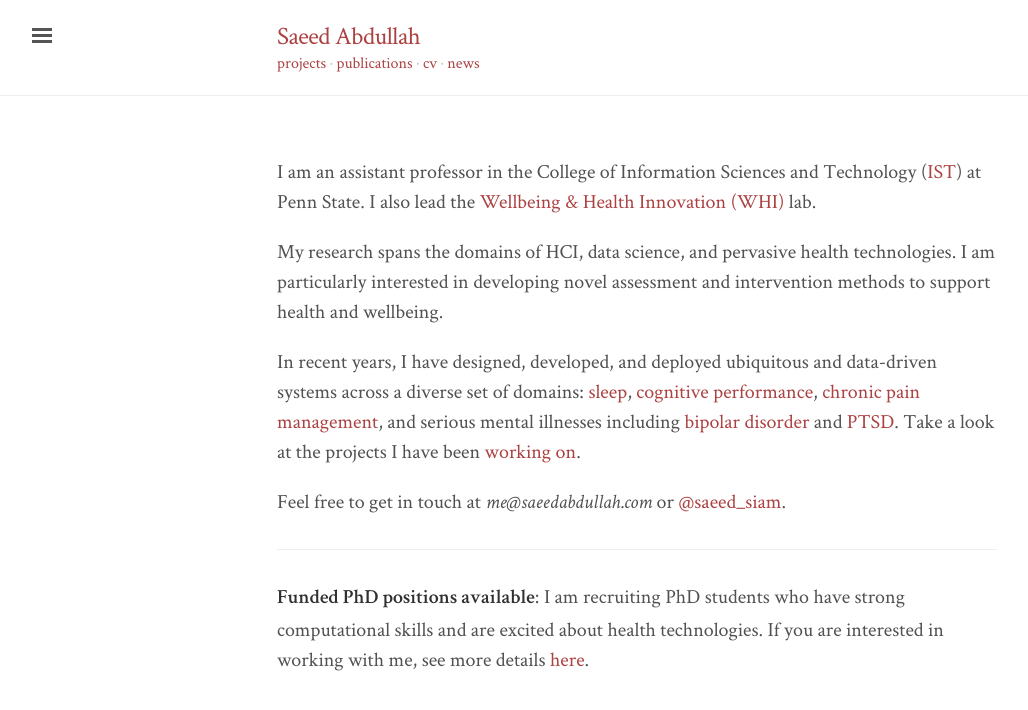
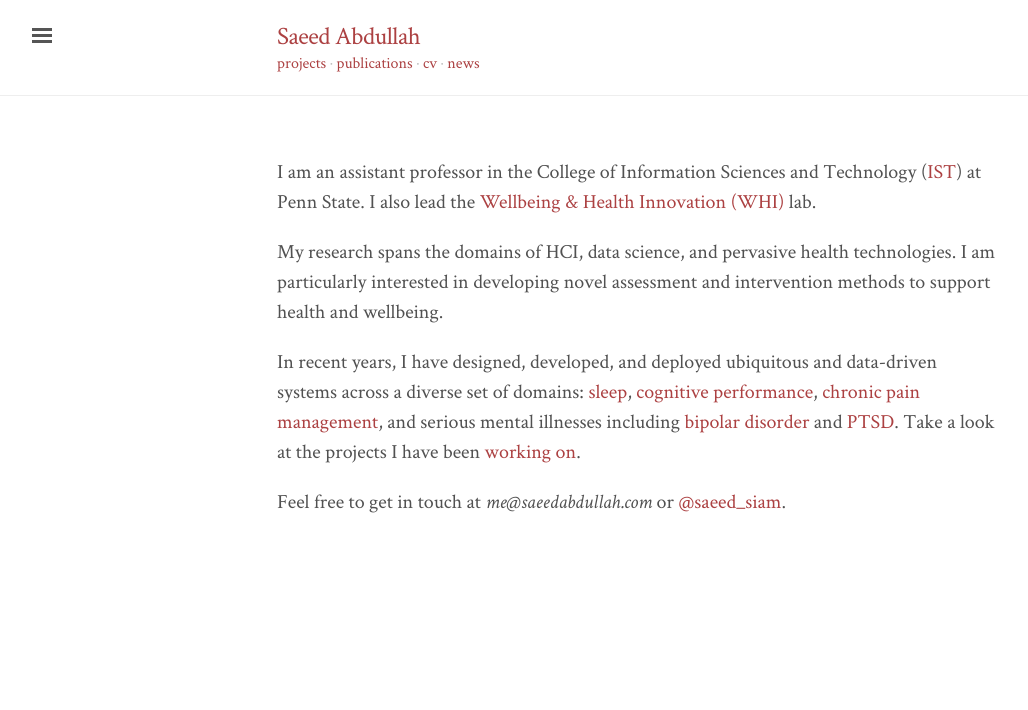
Before and after one commit to saeed-abdullah/saeed-abdullah.github.io, a Jekyll site: the page built from index.markdown, in a window 1280 px wide. Shown: the top 710 px of the page, without its empty margins (3-1031 px from the left). Built offline with Jekyll 4.4.1, drawn with Linux system fonts in a browser that asks for light colours; nearby versions of some CDN libraries.

Commit message:
remove notice about funded position

```diff
--- a/index.markdown
+++ b/index.markdown
@@ -23,14 +23,6 @@ on][projects].
 Feel free to get in touch at _me@saeedabdullah.com_ or
 [@saeed_siam][twitter].
 
----
-
-**Funded PhD positions available**:
-I am recruiting PhD students who have strong computational skills and
-are excited about health technologies. If you are interested in working
-with me, see more details [here][prospective].
-
-
 [whi-lab]: https://whilab.org/
 [ist-link]: https://ist.psu.edu/
 [clockwise-project]: https://whilab.org/projects/clockwise.html
```
